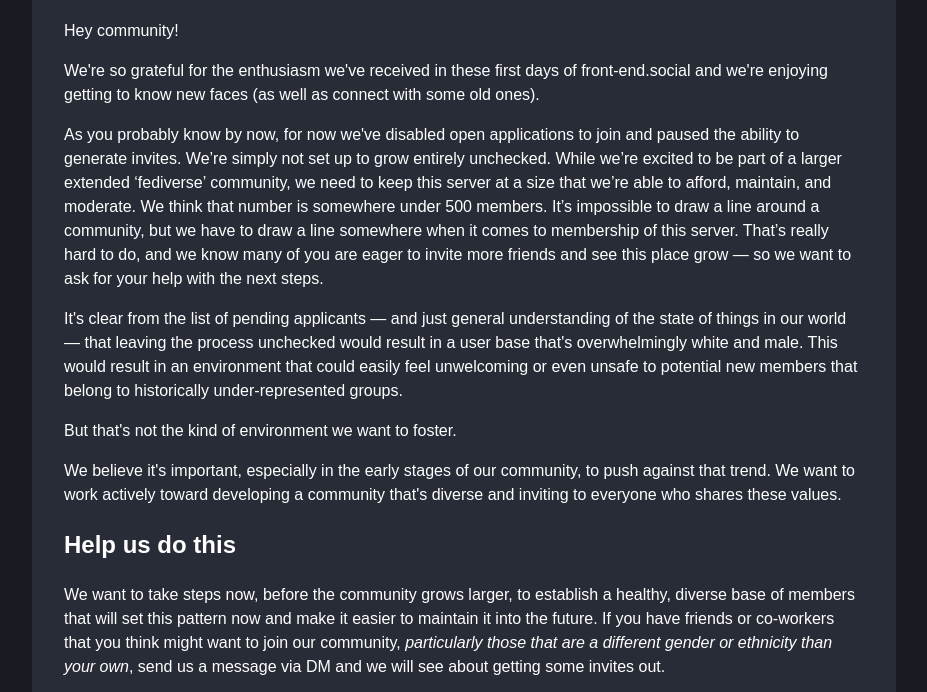
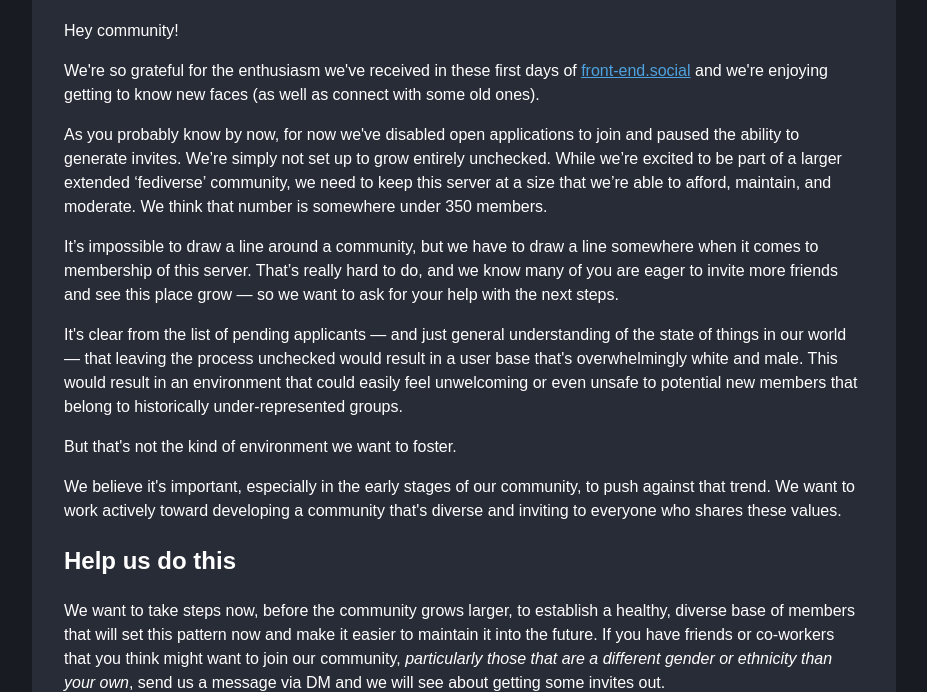
Before and after one commit to mirisuzanne/front-end-social, an Eleventy site: page src/index.njk in a window 1280 px wide. Shown: the part 128-820 px from the top of the page, without its empty margins (176-1103 px from the left). Built offline with nearby package versions, Linux system fonts and the light colour scheme; Eleventy itself is replaced by a stand-in of ours; files that its build step writes are made by us from their sources.

Commit message:
Suggested tweaks

```diff
--- a/src/index.njk
+++ b/src/index.njk
@@ -5,7 +5,7 @@
 <p>Hey community!</p>
 
 <p>We're so grateful for the enthusiasm we've received in these first days of
-  front-end.social and we're enjoying getting to know new faces (as well as
+  <a href="/">front-end.social</a> and we're enjoying getting to know new faces (as well as
   connect with some old ones).</p>
 
 <p>
@@ -14,7 +14,10 @@
   entirely unchecked. While we’re excited to be part of a larger extended
   ‘fediverse’ community, we need to keep this server at a size that we’re
   able to afford, maintain, and moderate. We think that number is somewhere
-  under 500 members. It’s impossible to draw a line around a community, but we
+  under 350 members.</p>
+
+<p>
+  It’s impossible to draw a line around a community, but we
   have to draw a line somewhere when it comes to membership of this server.
   That’s really hard to do, and we know many of you are eager to invite more
   friends and see this place grow — so we want to ask for your help with the next steps.
```
